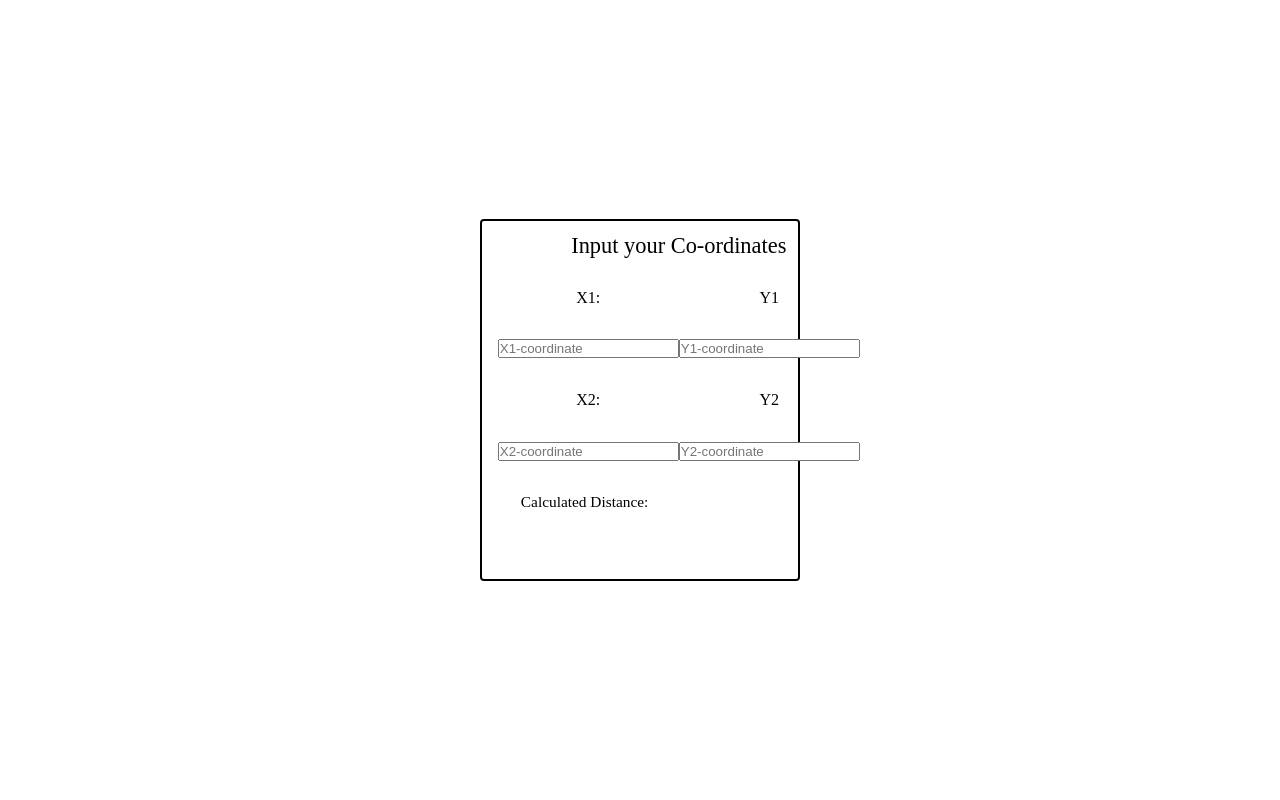
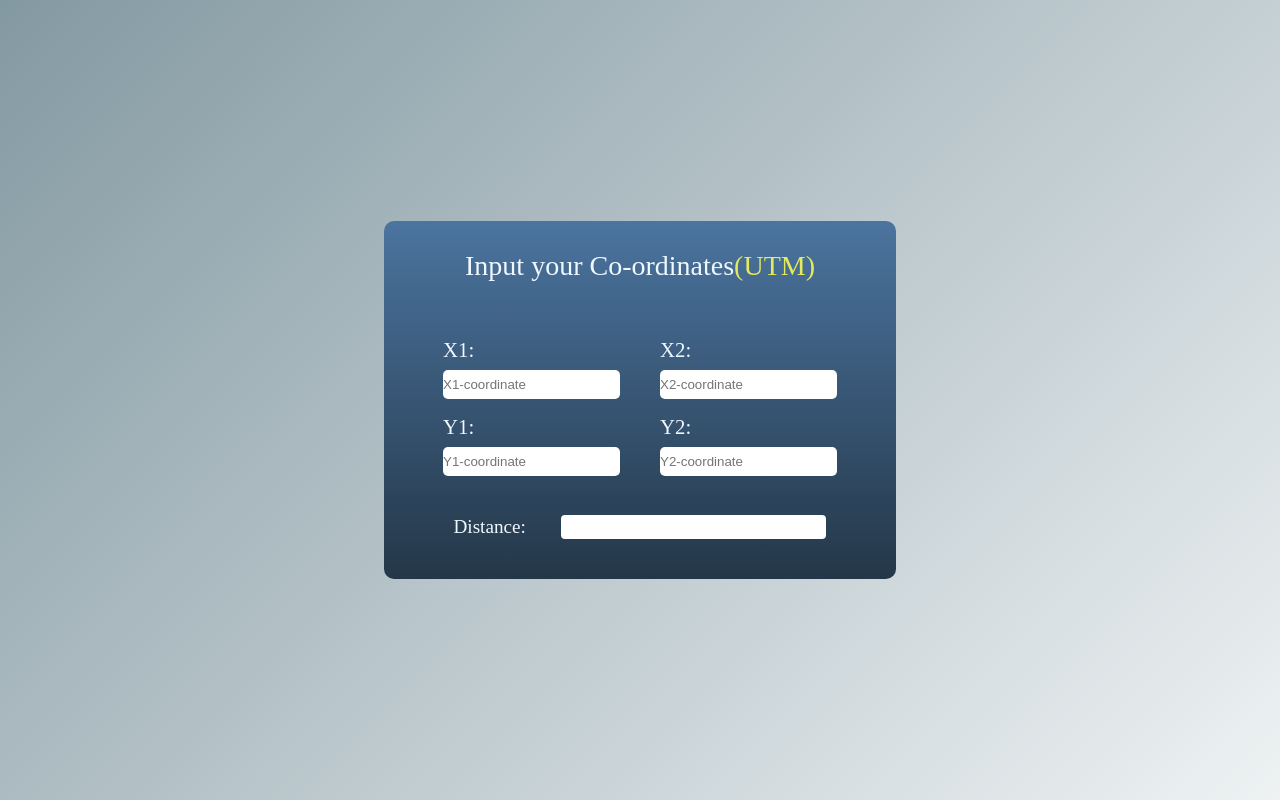
Before and after one commit to PSD24-art/calCivil-backend, a plain HTML site: page apps/distance_cal.html in a window 1280 px wide. Drawn offline with Linux system fonts and the light colour scheme.

Commit message:
Completed distance calculator layout with css

```diff
--- a/apps/css_apps/distance.css
+++ b/apps/css_apps/distance.css
@@ -2,6 +2,7 @@
   margin: 0;
   padding: 0;
   box-sizing: border-box;
+  color: aliceblue;
 }
 
 body {
@@ -9,33 +10,100 @@ body {
   align-items: center;
   justify-content: center;
   height: 100vh;
+  overscroll-behavior: none;
+  background: linear-gradient(135deg, #8399a2, #eef2f3);
 }
 
 .wrapper {
-  width: 25vw;
+  padding: 20px;
+  display: flex;
+  flex-direction: row;
+  align-items: center;
+  justify-content: space-evenly;
+  width: fit-content;
+}
+
+#flex {
+  border-radius: 10px;
+  min-height: 28vw;
+  min-width: 40vw;
+  background: linear-gradient(#4b749f, #243748);
+  padding: 10px 10px 20px 10px;
+  display: flex;
+  flex-direction: column;
+  align-items: center;
+  justify-content: space-evenly;
+}
+
+.co-wrap {
   height: auto;
   display: flex;
+  flex-wrap: wrap;
+  justify-content: center;
   align-items: center;
-  justify-content: center;
-  border: 2px solid black;
+}
+#title {
+  text-wrap: nowrap;
+  font-size: clamp(20px, 7vw, 28px);
+  /* font-size: 4vw; */
+}
+
+#left {
+  padding: 20px;
+  display: flex;
+  flex-direction: column;
+  justify-content: space-evenly;
+  align-items: center;
+}
+
+#right {
+  padding: 20px;
+  display: flex;
+  flex-direction: column;
+  justify-content: space-evenly;
+  align-items: center;
+}
+
+.x {
+  margin: 1rem 0.5rem 0.5rem 0rem;
+  align-self: flex-start;
+  font-size: 1.3rem;
+}
+
+.y {
+  margin: 1rem 0.5rem 0.5rem 0rem;
+  align-self: flex-start;
+  font-size: 1.3rem;
+}
+
+#distance {
+  align-self: center;
+  font-size: 1.2em;
+}
+
+#output {
+  flex-wrap: wrap;
+  justify-content: space-evenly;
+  align-items: center;
+  display: flex;
+  width: 90%;
+}
+
+#answer {
+  height: 1.5rem;
+  width: 60%;
+  background-color: white;
   border-radius: 4px;
 }
-#title {
-  grid-column: 1 / span 2;
-  font-size: 1.75vw;
+
+input {
+  border: none;
+  border-radius: 5px;
+  height: 1.8rem;
 }
 
-#grid {
-  place-items: center;
-  width: 90%;
-  display: grid;
-  grid-template-columns: 1fr 1fr;
-  grid-template-rows: repeat(7, 4vw);
+@media (max-width: 451px) {
+  #answer {
+    flex-direction: column;
+  }
 }
-
-#text {
-  grid-column: 1 / span 2;
-  font-size: 1.2vw;
-  justify-self: left;
-  padding-left: 1.8vw;
-}
--- a/apps/distance_cal.html
+++ b/apps/distance_cal.html
@@ -12,27 +12,35 @@
   </head>
   <body>
     <div class="wrapper">
-      <div id="grid">
-        <div id="title">Input your Co-ordinates</div>
-        <div class="x">X1:</div>
-        <div class="y">Y1</div>
-        <div id="x1">
-          <input type="number" placeholder="X1-coordinate" />
+      <div id="flex">
+        <div id="title">
+          Input your Co-ordinates<span style="color: #e4e95d">(UTM)</span>
         </div>
-        <div id="y1">
-          <input type="number" placeholder="Y1-coordinate" />
+        <div class="co-wrap">
+          <div id="left">
+            <div class="x">X1:</div>
+
+            <input id="x1" type="text" placeholder="X1-coordinate" />
+
+            <div class="y">Y1:</div>
+
+            <input id="y1" type="text" placeholder="Y1-coordinate" />
+          </div>
+
+          <div id="right">
+            <div class="x">X2:</div>
+
+            <input id="x2" type="text" placeholder="X2-coordinate" />
+
+            <div class="y">Y2:</div>
+
+            <input id="y2" type="text" placeholder="Y2-coordinate" />
+          </div>
         </div>
-
-        <div class="x">X2:</div>
-        <div class="y">Y2</div>
-        <div id="x1">
-          <input type="number" placeholder="X2-coordinate" />
+        <div id="output">
+          <div id="distance">Distance:</div>
+          <div id="answer"></div>
         </div>
-        <div id="y1">
-          <input type="number" placeholder="Y2-coordinate" />
-        </div>
-        <div id="text">Calculated Distance:</div>
-        <div id="distance"></div>
       </div>
     </div>
   </body>
```
